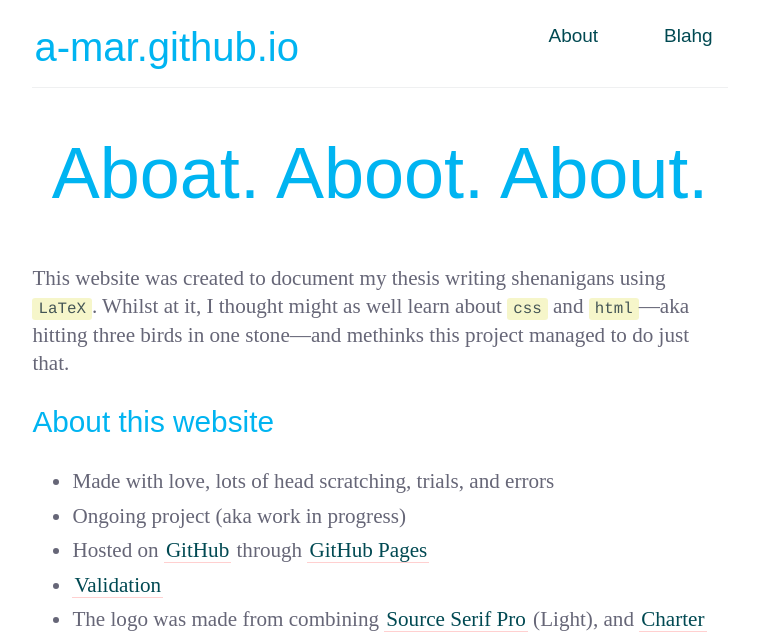
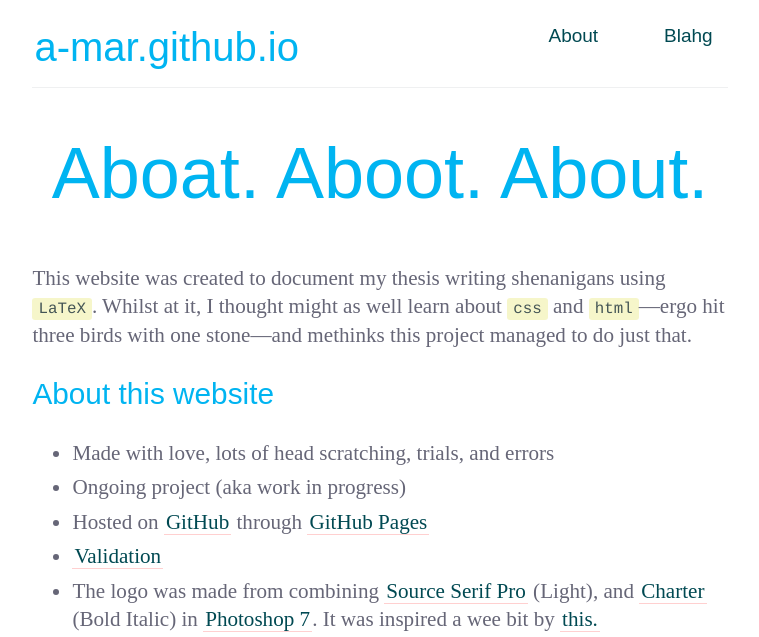
Before and after one commit to a-mar/a-mar.github.io, a Jekyll site: the page built from about/index.html, in a window 1280 px wide, cut to the strip 0-637 px from the top of the page. Shown: the whole strip, without its empty margins (260-1019 px from the left). Built offline with Jekyll 4.4.1, drawn with Linux system fonts in a browser that asks for light colours; nearby versions of some CDN libraries; some web fonts are replaced; library files that are not in the unit come from our copies; Markdown is read by kramdown in place of the engine named in the settings.

Commit message:
Update index.html

```diff
--- a/about/index.html
+++ b/about/index.html
@@ -6,7 +6,7 @@
 <section class="page-header">
 	<h2 class="project-tagline">Aboat. Aboot. About.</h2>
 </section>
-<p>This website was created to document my thesis writing shenanigans using <code>LaTeX</code>. Whilst at it, I thought might as well learn about <code>css</code> and <code>html</code>&mdash;aka hitting three birds in one stone&mdash;and methinks this project managed to do just that.</p>
+<p>This website was created to document my thesis writing shenanigans using <code>LaTeX</code>. Whilst at it, I thought might as well learn about <code>css</code> and <code>html</code>&mdash;ergo hit three birds with one stone&mdash;and methinks this project managed to do just that.</p>
 <h2>About this website</h2>
 <ul>
 	<li>Made with love, lots of head scratching, trials, and errors</li>
```
